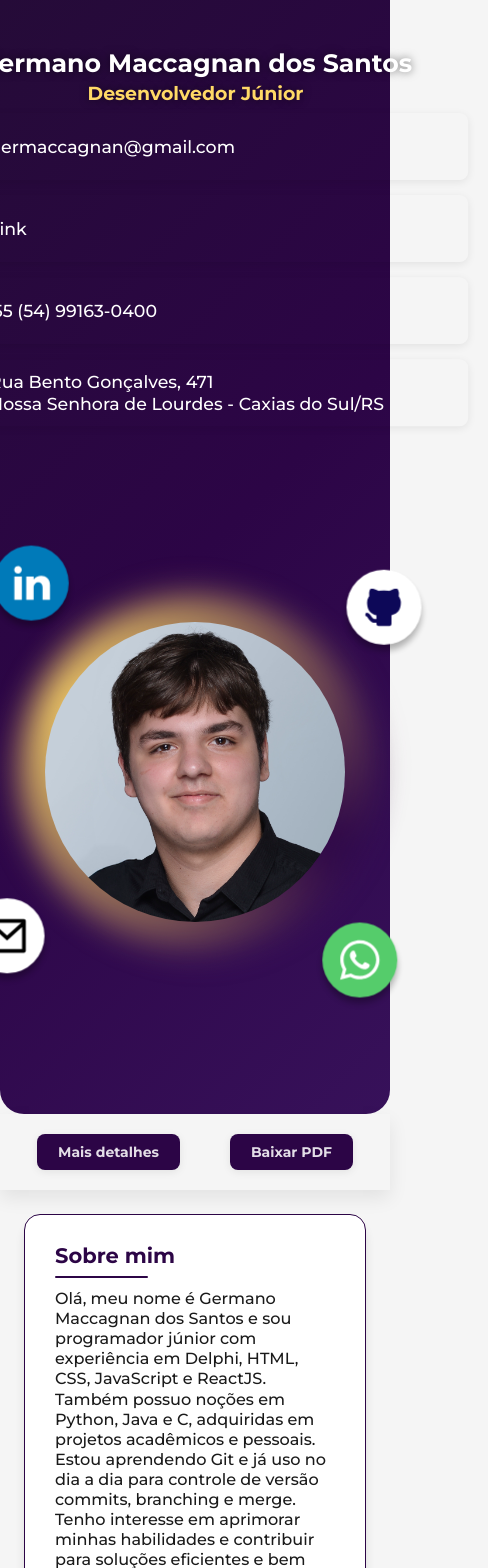
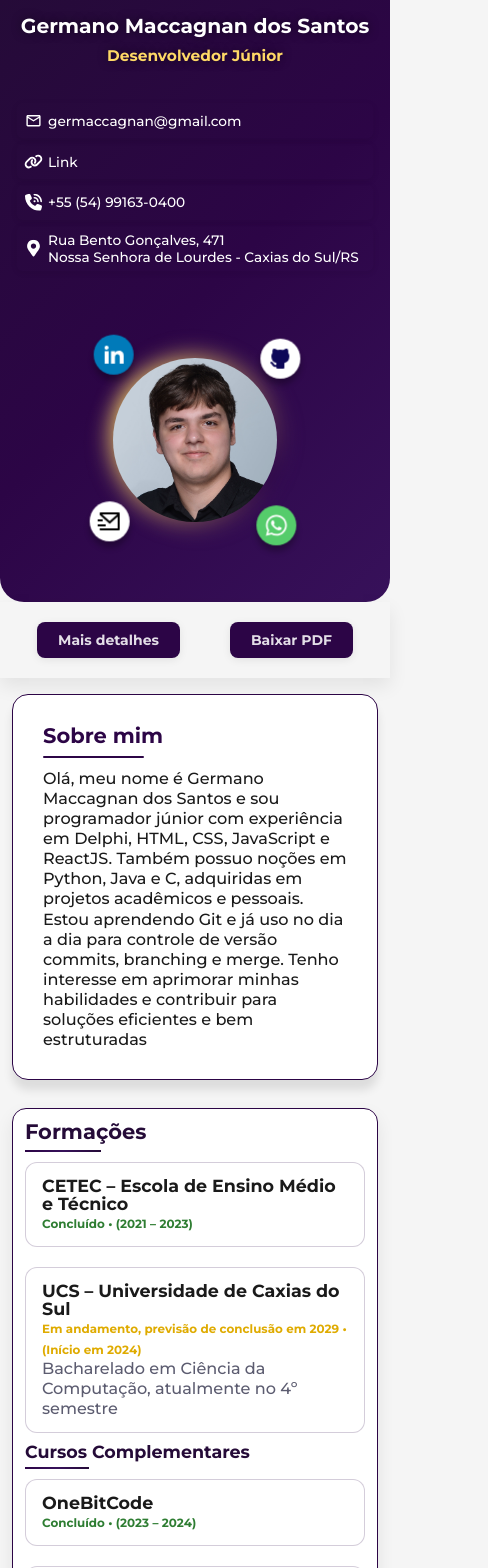
Before and after one commit to GerMacca/My-Resume, a React (Vite) app: page / in a window 390 px wide. Shown: the top 1568 px of the page, 488 px wide, since content can reach past the window. Built offline with nearby package versions, Linux system fonts and the light colour scheme; some icons are missing.

Commit message:
final mobile mods

```diff
--- a/index.html
+++ b/index.html
@@ -5,6 +5,7 @@
   <meta charset="UTF-8" />
   <link rel="stylesheet" href="https://react-icons.github.io/react-icons/icons/gi/" />
   <title>Currículo - Germano Maccagnan dos Santos</title>
+  <meta name="viewport" content="width=device-width, initial-scale=1.0" />
 </head>
 
 <body>
--- a/src/Components/Header/Header.css
+++ b/src/Components/Header/Header.css
@@ -33,6 +33,17 @@ header h2 {
   animation: fadeInLeft 0.3s ease-in-out;
 }
 
+.name-func h1{
+  font-size: clamp(1.4rem, 5.2vw, 2.4rem);  /* mínimo maior */
+  line-height: 1.15;
+  text-wrap: balance;                       /* quebra bonita */
+  overflow-wrap: anywhere;                  /* garante quebra se precisar */
+}
+.name-func h2{
+  font-size: clamp(1.1rem, 3.8vw, 1.6rem);
+  line-height: 1.2;
+}
+
 .midia-orbit{
   display: flex;
   justify-content: center;
@@ -53,3 +64,82 @@ header h2 {
     justify-content: center;
   }
 }
+
+@media (max-width: 768px) {
+  header {
+    flex-direction: column;
+    justify-content: center;
+    align-items: center;
+    padding: 50px 0px 50px 0px;
+  }
+  .profile-infos, .name-func {
+    display: flex;
+    align-items: center;
+    justify-content: center;
+    margin-bottom: 10px;
+  }
+}
+
+@media (max-width: 600px){
+  header{
+    flex-direction: column;
+    align-items: center;
+    justify-content: center;
+    padding: 14px 12px 20px;
+  }
+  .identification-infos{ gap: 12px; }
+}
+
+@media (max-width:600px){
+  .contacts{
+    align-items:stretch;
+    gap:8px;
+    font-size:clamp(.85rem,3vw,.95rem);
+  }
+  .ctt-item{
+    width:100%; max-width:100%;
+    min-height:46px;
+    padding:8px 10px;
+    gap:8px;
+  }
+  .ctt-item p{
+    margin:0;
+    line-height:1.25;
+    white-space:normal;
+    overflow-wrap:anywhere;
+    flex:1; min-width:0;
+  }
+  .icon{
+    width:22px; height:22px;
+    flex:0 0 24px;
+  }
+}
+
+@media (max-width:460px){
+  .contacts{
+    gap:6px;
+    font-size:clamp(.8rem,3.4vw,.9rem);
+  }
+  .ctt-item{
+    min-height:42px;
+    padding:6px 8px;
+    gap:6px;
+  }
+  .icon{
+    width:20px; height:20px;
+    flex:0 0 22px;
+  }
+}
+
+@media (max-width: 600px){
+  .orbit-container{
+    --me-size: clamp(120px, 42vw, 180px);
+    --orbit-size: clamp(40px, 9vw, 54px);
+    --orbit-radius: calc(var(--me-size) * .72);
+    padding: 8px;
+  }
+}
+
+@media (max-width: 725px){
+  .identification-infos{ transform: none !important; }
+}
--- a/src/Components/Header/Header.jsx
+++ b/src/Components/Header/Header.jsx
@@ -4,18 +4,18 @@ import ProfileInfos from './ProfileInfos/ProfileInfos.jsx';
 import MoreDetails from './MoreDetails/MoreDetails.jsx';
 
 export default function Header() {
-
     return (
         <>
-            <header>
-                <section className='identification-infos'>
-                    <div className='name-func'>
+            <header className="site-header">
+                <section className="identification-infos">
+                    <div className="name-func">
                         <h1>Germano Maccagnan dos Santos</h1>
                         <h2>Desenvolvedor Júnior</h2>
                     </div>
                     <ProfileInfos />
                 </section>
-                <section className='midia-orbit'>
+
+                <section className="midia-orbit">
                     <SocialOrbit />
                 </section>
             </header>
--- a/src/Components/Header/ProfileInfos/ProfileInfos.css
+++ b/src/Components/Header/ProfileInfos/ProfileInfos.css
@@ -38,9 +38,79 @@
 @media (max-width: 1000px) {
   .contacts{
     align-items: center;
-    transform: scale(1.2);
   }
   .ctt-item{
     min-width: 505px;
   }
 }
+
+@media (max-width:600px){
+  .contacts{
+    align-items:stretch;
+    gap:8px;
+    font-size:clamp(.85rem,3vw,.95rem);
+  }
+  .ctt-item{
+    width:100%; max-width:100%;
+    min-height:46px;
+    padding:8px 10px;
+    gap:8px;
+  }
+  .ctt-item p{
+    margin:0;
+    line-height:1.25;
+    white-space:normal;
+    overflow-wrap:anywhere;
+    flex:1; min-width:0;
+  }
+  .icon{
+    width:22px; height:22px;
+    flex:0 0 24px;
+  }
+}
+
+@media (max-width: 505px) {
+  .contacts{
+    align-items: center;
+    transform: scale(0.95);
+  }
+  .ctt-item{
+    min-width: 420px;
+  }
+}
+
+@media (max-width:460px){
+  .contacts{
+    gap:6px;
+    font-size:clamp(.8rem,3.4vw,.9rem);
+  }
+  .ctt-item{
+    min-height:42px;
+    padding:6px 8px;
+    gap:6px;
+  }
+  .icon{
+    width:20px; height:20px;
+    flex:0 0 22px;
+  }
+}
+
+@media (max-width: 440px) {
+  .contacts{
+    align-items: center;
+    transform: scale(0.85);
+  }
+  .ctt-item{
+    min-width: 420px;
+  }
+}
+
+@media (max-width: 380px) {
+  .contacts{
+    align-items: center;
+    transform: scale(0.80);
+  }
+  .ctt-item{
+    min-width: 420px;
+  }
+}
--- a/src/Components/Header/SocialOrbit/SocialOrbit.css
+++ b/src/Components/Header/SocialOrbit/SocialOrbit.css
@@ -113,6 +113,19 @@
   .orbit-item, .social-orbit::before, .social-orbit::after{ animation: none !important; }
 }
 
+@media (max-width: 600px){
+  .orbit-container{
+    --orbit-pad: 0;
+    padding: 60px;
+  }
+  .social-orbit{
+    width:  var(--me-size);
+    height: var(--me-size);
+  }
+  .social-orbit::after{ --glow: 10px; inset: -4px; }
+}
+
+
 @keyframes orbit{
   from{ transform: rotate(0deg) translateX(var(--orbit-radius)) rotate(0deg); }
   to  { transform: rotate(360deg) translateX(var(--orbit-radius)) rotate(-360deg); }
--- a/src/Components/MainContent/MainContent.css
+++ b/src/Components/MainContent/MainContent.css
@@ -1,10 +1,11 @@
 html{ font-size: clamp(14px, 0.9vw + 8px, 18px); }
 
 main{
-  max-width: 1850px;
-  margin-inline: auto;
-  padding: clamp(24px, 5vw, 80px);
-  column-gap: clamp(20px, 3vw, 40px);
+  max-width:1850px;
+  margin-inline:auto;
+  padding-inline: clamp(12px, 3vw, 40px);  /* antes 24/5vw/80 */
+  padding-block: clamp(16px, 2.5vw, 48px);
+  column-gap: clamp(12px, 2vw, 28px);
   column-fill: balance;
 }
 
--- a/src/Components/MainContent/MainContent.jsx
+++ b/src/Components/MainContent/MainContent.jsx
@@ -7,7 +7,7 @@ import Languages from './Languages/Languages.jsx'
 
 export default function MainContent() {
     return (
-        <main className='grid-model'>
+        <main className="mc-grid">
             <AboutMe />
             <Education />
             <Professional />
--- a/src/Components/MainContent/ProfessionalExp/Professional.css
+++ b/src/Components/MainContent/ProfessionalExp/Professional.css
@@ -1,54 +1,52 @@
 .professional{
 --muted: var(--fg-muted, #5c5c70);
-  --ok: #2e7d32;
-  --warn: #e53935;
+--ok: var(--color-success);
+--warn: var(--color-error);
 --info: #1e88e5;
 --rad: 14px;
-  --gap: 16px;
 }
 
 .professional-wrap{
 max-width: 980px;
 margin: 0 auto;
 padding: clamp(12px, 3vw, 24px);
-  color: var(--text);
+color: var(--color-text);
 background: var(--color-bg-modal);
 border: 1px solid var(--color-primary);
 border-radius: var(--rad);
 box-shadow: 0 8px 18px rgba(0,0,0,.08);
+opacity: 0;
 animation: fadeInLeft 1s ease-in-out both;
 }
 
 .professional-title{
-  margin: 0 0 12px 0;
+margin: 0 0 12px;
 font-weight: 700;
 font-size: clamp(1.25rem, 2.4vw, 1.75rem);
-  color: var(--accent1);
+color: var(--color-primary-dark);
 position: relative;
 }
-
 .professional-title::after{
 content:""; display:block; height:2px; width:76px; margin-top:8px;
-  background: linear-gradient(90deg, var(--accent1), var(--accent2), var(--accent1));
+background: linear-gradient(90deg, var(--color-primary), var(--color-primary-light), var(--color-primary-dark));
 }
 
-.prof-list{
-  list-style:none; margin:0; padding:0;
-  display:grid; gap: var(--gap);
-}
+.prof-list{ list-style:none; margin:0; padding:0; display:grid; }
 
 .prof-item{
-  padding: 14px 16px 12px;
-  border: 2px solid color-mix(in srgb, var(--accent1), transparent 75%);
-}
-
-.prof-item:last-child{ border-bottom: none; }
-
-.prof-item{
+background: var(--color-bg-modal);
+border: var(--border);
+border-radius: 12px;
+padding: 14px 16px;
+margin: 10px 0px;
+transition: transform .2s ease, box-shadow .2s ease;
 opacity:0;
 animation: fadeInLeft 1s ease-in-out both;
 }
-
+.prof-item:hover{
+transform: translateY(-2px);
+box-shadow: 0 8px 18px rgba(0,0,0,.08);
+}
 .prof-item:nth-child(1){ animation-delay: .00s; }
 .prof-item:nth-child(2){ animation-delay: .10s; }
 .prof-item:nth-child(3){ animation-delay: .20s; }
@@ -58,30 +56,19 @@
 display:flex; align-items:center; justify-content:space-between;
 gap:10px; flex-wrap:wrap;
 }
-
 .prof-head h3{
 margin:0; font-size: clamp(1rem, 2.2vw, 1.2rem);
-  color:#000;
+color: var(--color-text);
 }
 
-.badge{
-  font-weight:600; white-space:nowrap;
-  font-size: clamp(.85rem, 1.8vw, .95rem);
-}
+.badge{ font-weight:600; white-space:nowrap; font-size: clamp(.85rem, 1.8vw, .95rem); }
 .badge.ok{ color: var(--ok); }
 .badge.warn{ color: var(--warn); }
 .badge.info{ color: var(--info); }
 
-.prof-sub{
-  margin:4px 0 0; color: var(--muted);
-  font-size: clamp(.9rem, 1.8vw, 1rem);
-}
+.prof-sub{ margin:4px 0 6px; color: var(--muted); }
 
 .prof-bullets{
-  margin:8px 0 0 0; padding:0 0 0 18px; color:#222;
+margin:0; padding:0 0 0 18px; color: var(--color-text);
 }
 .prof-bullets li{ line-height:1.5; margin: 2px 0; }
-
-@media (min-width: 900px){
-  .prof-list{ grid-template-columns: 1fr; }
-}
--- a/src/Components/MainContent/Projects/Projects.jsx
+++ b/src/Components/MainContent/Projects/Projects.jsx
@@ -39,7 +39,7 @@ const projects = [
         period: '2025',
         badge: 'warn',
         status: 'MVP',
-        desc: ['Páginas de Login, Inicial e Pokédex desenvolvidas no meu primeiro projeto; cada uma usa tecnologias diferentes e está em processo de integração para formar um único site.'],
+        desc: ['Páginas de Login, Inicial e Pokédex desenvolvidas no meu primeiro projeto, cada estão desenvolvidas em tecnologias diferentes, está em processo de integração para formar um único site.'],
         children: [
             {
                 title: 'Página de Login',
```
Lines whose indentation alone changed are shown as unchanged.
